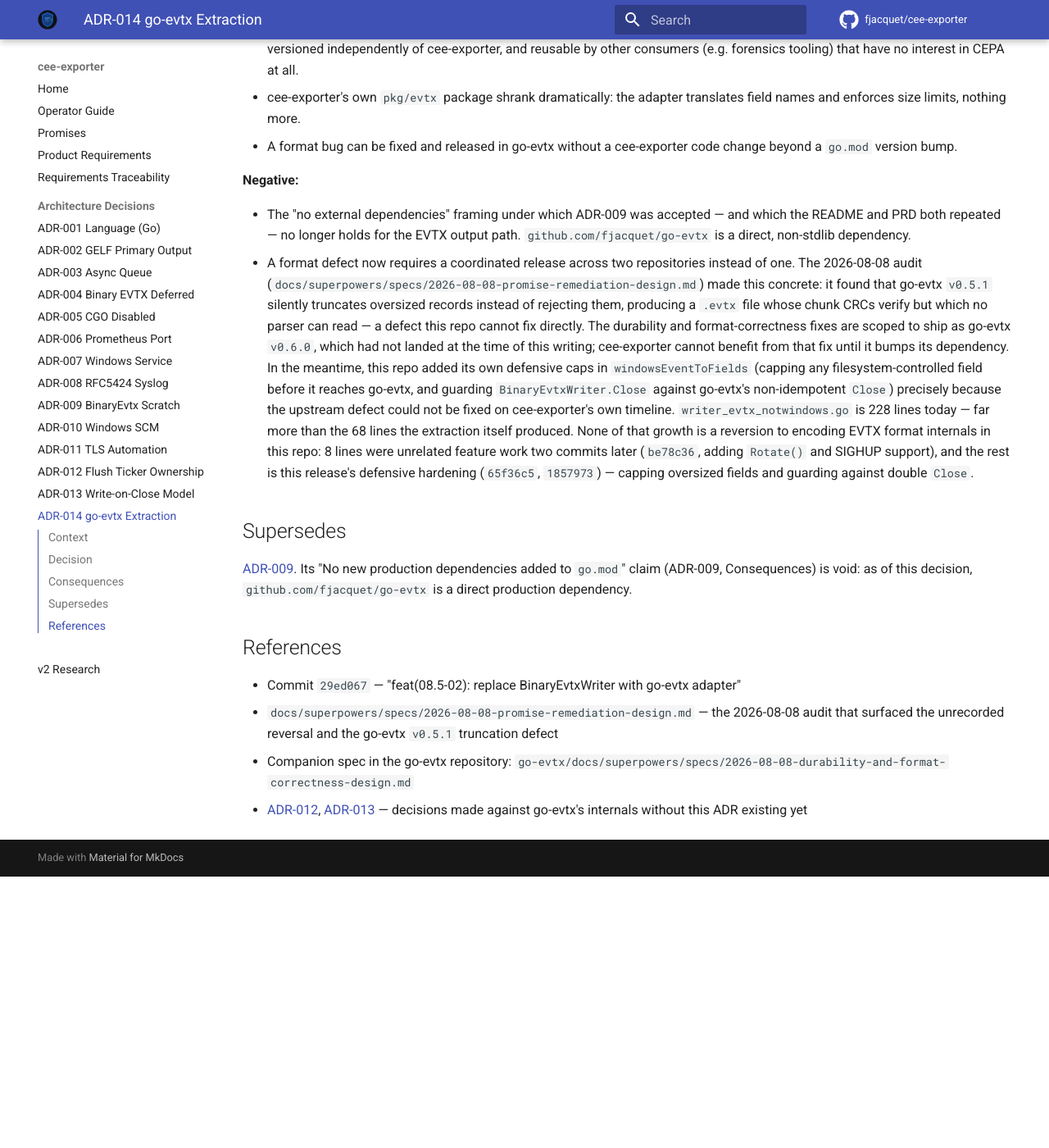
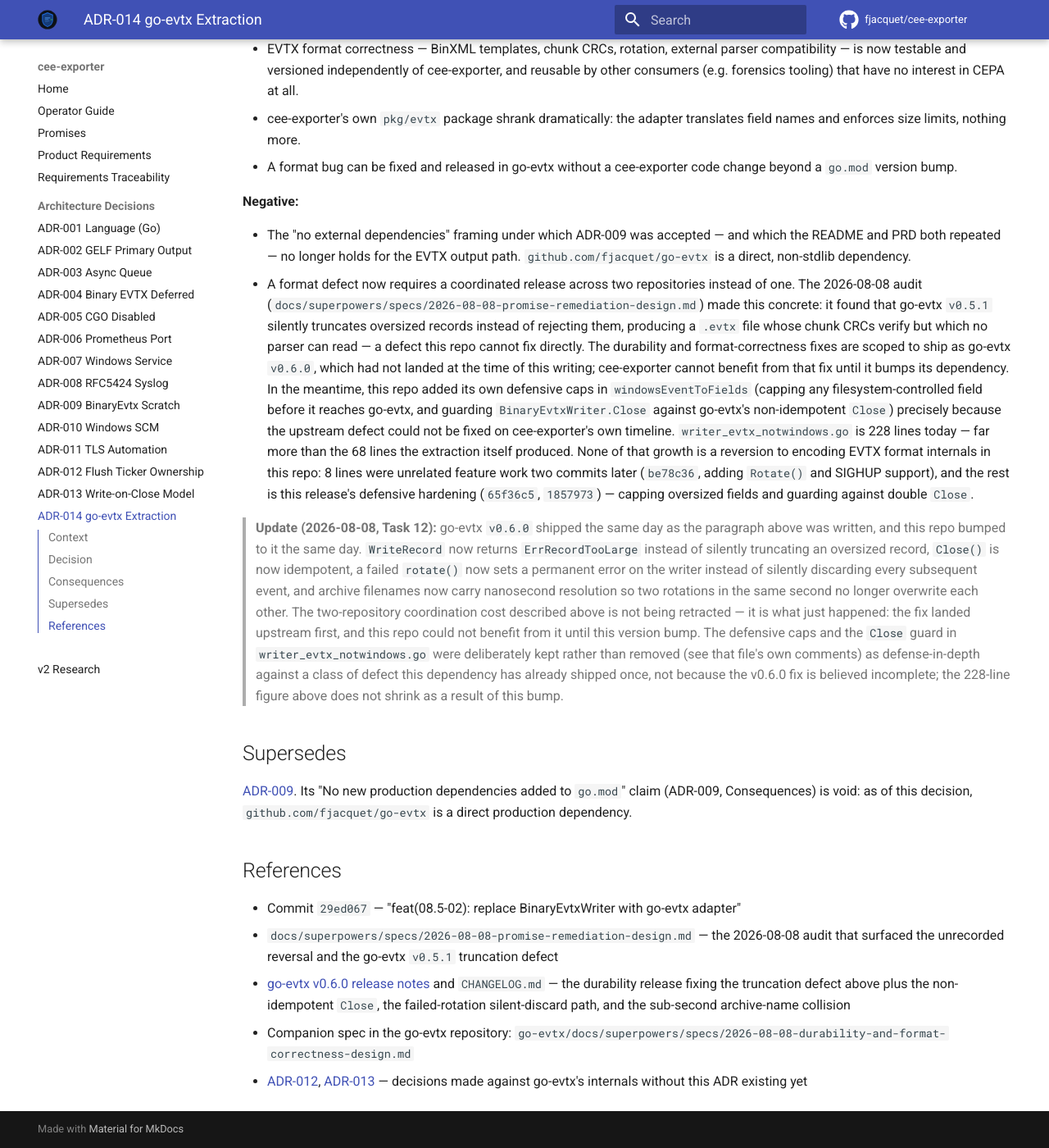
Before and after one commit to fjacquet/cee-exporter, an MkDocs documentation site: the page built from docs/adr/ADR-014-go-evtx-library-extraction.md, in a window 1280 px wide and 1400 px high, scrolled down 1082 px. Shown: the whole window at 82% size. Built offline with MkDocs 1.6.1 and Material for MkDocs 9.7.7, drawn with Linux system fonts in a browser that asks for light colours; comment, search, counter and statistics services are not loaded; before the commit the page ends 2151 px from its top, so only the background shows below that; some of the changed text lies outside the part shown.

Commit message:
chore(deps): bump go-evtx to v0.6.0
v0.6.0 is a durability release fixing silent data-loss defects: oversized
records that used to be truncated with corrupt-but-checksum-valid CRCs now
return ErrRecordTooLarge; Close() is now idempotent; a failed rotation now
sets a permanent error instead of silently discarding subsequent writes;
and archive filenames carry nanosecond resolution so same-second rotations
no longer overwrite each other.

writer_evtx_notwindows.go's own defensive caps (truncateField,
enforceEncodedBudget, idempotent Close) are kept as deliberate
defense-in-depth, not removed as redundant.

Updates docs/PRD.md and docs/requirements.md's go-evtx version citations,
and adds a dated update to ADR-014 recording that the v0.6.0 fix it
anticipated has now landed and been consumed.

```diff
--- a/docs/adr/ADR-014-go-evtx-library-extraction.md
+++ b/docs/adr/ADR-014-go-evtx-library-extraction.md
@@ -45,8 +45,8 @@
 `29ed067`'s parent, `b4c0155`) down to a 68-line adapter, and removed
 `evtx_binformat.go` and its test file entirely — that code, and its tests,
 now live in go-evtx. The dependency has since been bumped through `v0.2.0`
-(Phase 9's `RotationConfig`/flush-ticker wiring) to the `v0.5.1` currently
-in `go.mod`.
+(Phase 9's `RotationConfig`/flush-ticker wiring), `v0.5.1`, to the `v0.6.0`
+currently in `go.mod` (Task 12, same day as this ADR).
 
 ## Consequences
 
@@ -88,6 +88,23 @@
   release's defensive hardening (`65f36c5`, `1857973`) — capping oversized
   fields and guarding against double `Close`.
 
+  > **Update (2026-08-08, Task 12):** go-evtx `v0.6.0` shipped the same day
+  > as the paragraph above was written, and this repo bumped to it the same
+  > day. `WriteRecord` now returns `ErrRecordTooLarge` instead of silently
+  > truncating an oversized record, `Close()` is now idempotent, a failed
+  > `rotate()` now sets a permanent error on the writer instead of silently
+  > discarding every subsequent event, and archive filenames now carry
+  > nanosecond resolution so two rotations in the same second no longer
+  > overwrite each other. The two-repository coordination cost described
+  > above is not being retracted — it is what just happened: the fix landed
+  > upstream first, and this repo could not benefit from it until this
+  > version bump. The defensive caps and the `Close` guard in
+  > `writer_evtx_notwindows.go` were deliberately kept rather than removed
+  > (see that file's own comments) as defense-in-depth against a class of
+  > defect this dependency has already shipped once, not because the v0.6.0
+  > fix is believed incomplete; the 228-line figure above does not shrink as
+  > a result of this bump.
+
 ## Supersedes
 
 [ADR-009](ADR-009-binary-evtx-scratch.md). Its "No new production
@@ -101,6 +118,10 @@
 - `docs/superpowers/specs/2026-08-08-promise-remediation-design.md` — the
   2026-08-08 audit that surfaced the unrecorded reversal and the go-evtx
   `v0.5.1` truncation defect
+- [go-evtx v0.6.0 release notes](https://github.com/fjacquet/go-evtx/releases/tag/v0.6.0)
+  and `CHANGELOG.md` — the durability release fixing the truncation defect
+  above plus the non-idempotent `Close`, the failed-rotation silent-discard
+  path, and the sub-second archive-name collision
 - Companion spec in the go-evtx repository:
   `go-evtx/docs/superpowers/specs/2026-08-08-durability-and-format-correctness-design.md`
 - [ADR-012](ADR-012-flush-ticker-ownership.md), [ADR-013](ADR-013-write-on-close-model.md) —
```
Also changed, not shown: docs/PRD.md (+1 -1 lines), docs/requirements.md (+1 -1 lines), 2 other files.
